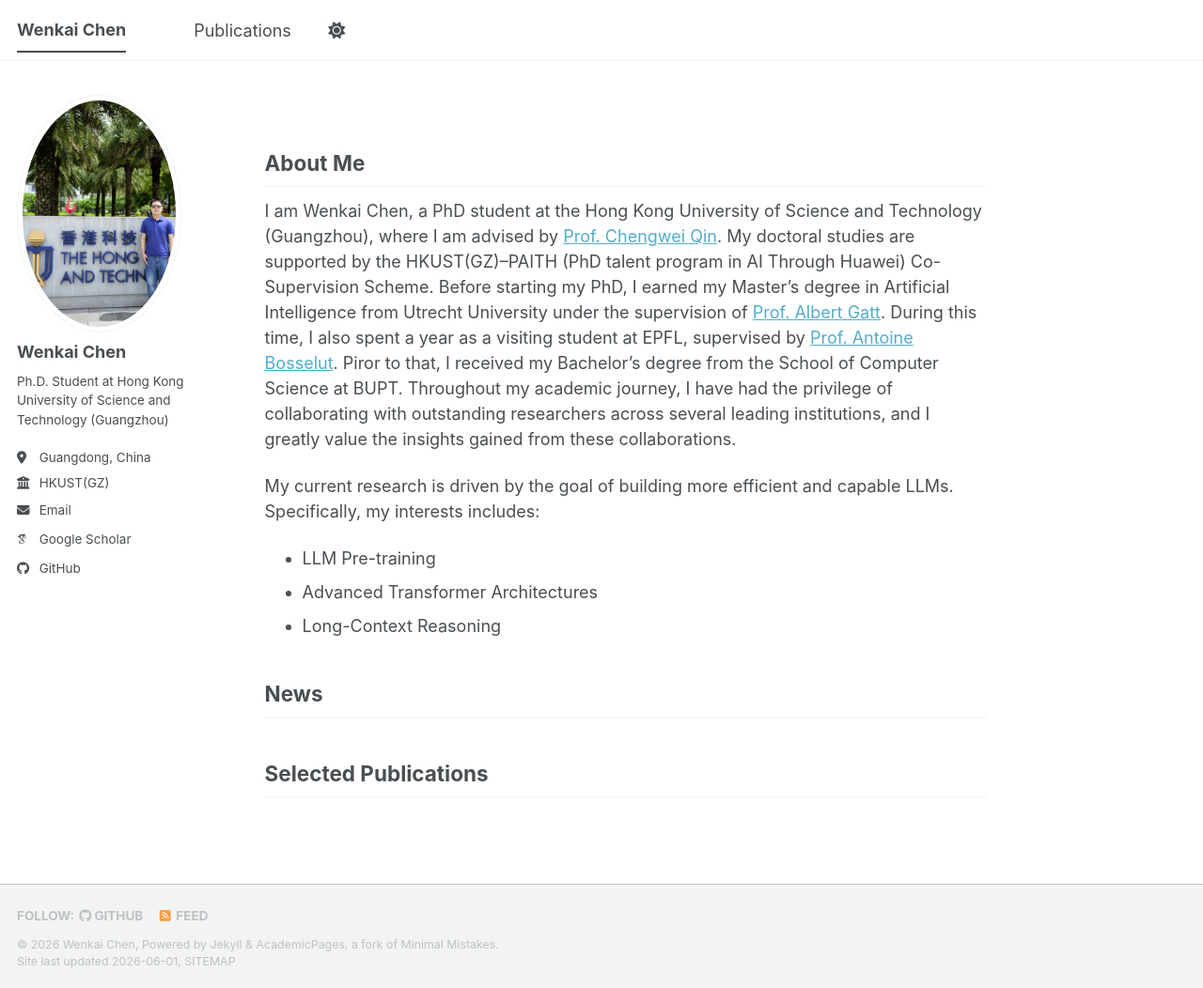
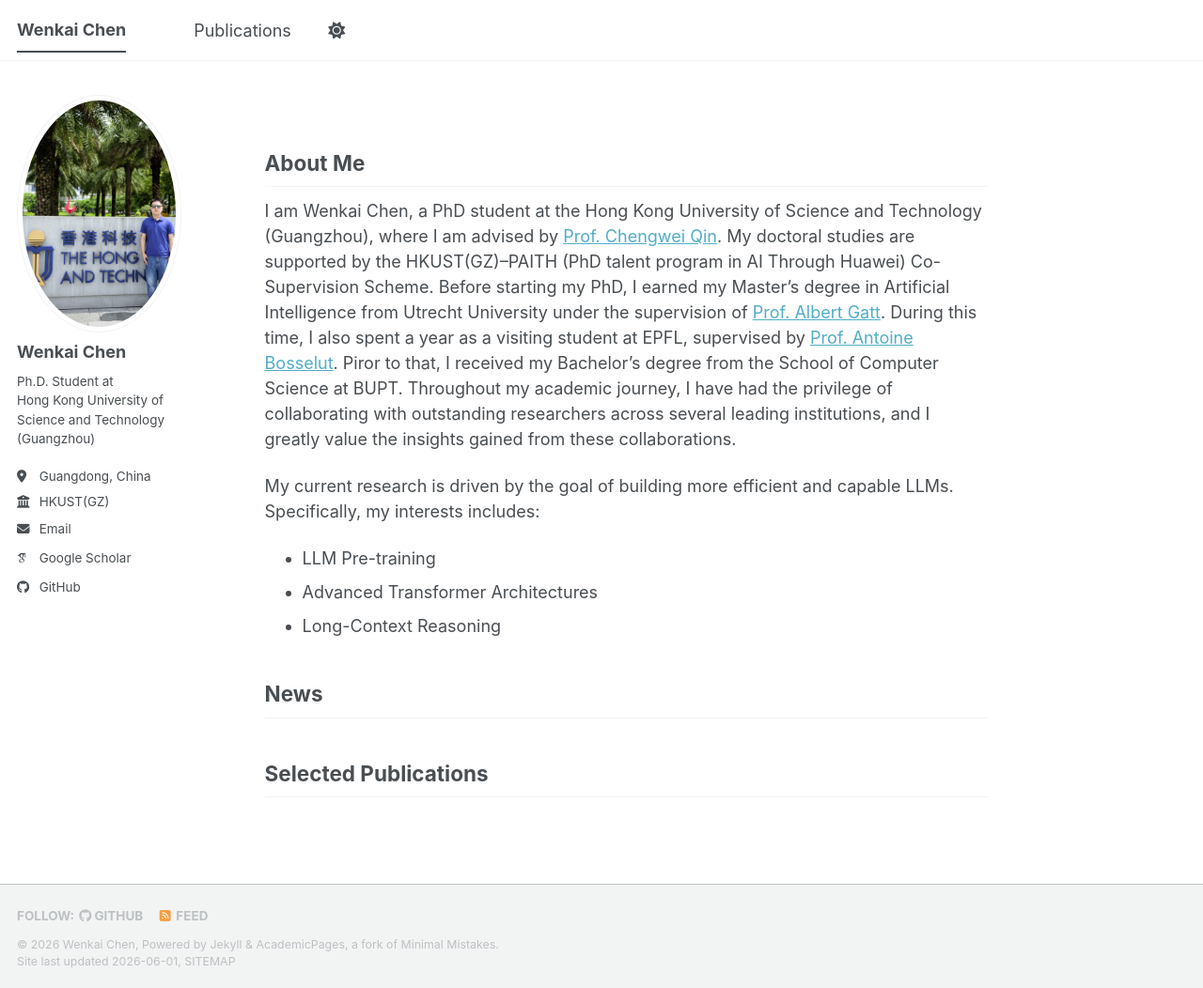
Before and after one commit to WK-Chen/WK-Chen.github.io, a Jekyll site: the page built from _pages/about.md, in a window 1280 px wide and 1052 px high. Shown: the whole window at 94% size. Built offline with Jekyll 4.4.1, drawn with Linux system fonts in a browser that asks for light colours; some web fonts are replaced; a script bundle is joined from its source files by our own code; library files that are not in the unit come from our copies; part of the change alters nothing that is shown.

```diff
--- a/_config.yml
+++ b/_config.yml
@@ -26,10 +26,7 @@ author:
   avatar           : "1000013662.jpg"
   name             : "Wenkai Chen"
   pronouns         : # example: "she/her"
-  bio: |
-   Ph.D. Student at
-   Hong Kong University of Science
-   and Technology (Guangzhou)
+  bio              : "Ph.D. Student at <br> Hong Kong University of Science and Technology (Guangzhou)"
   location         : "Guangdong, China"
   employer         : "HKUST(GZ)"
   uri              : # URL
```
